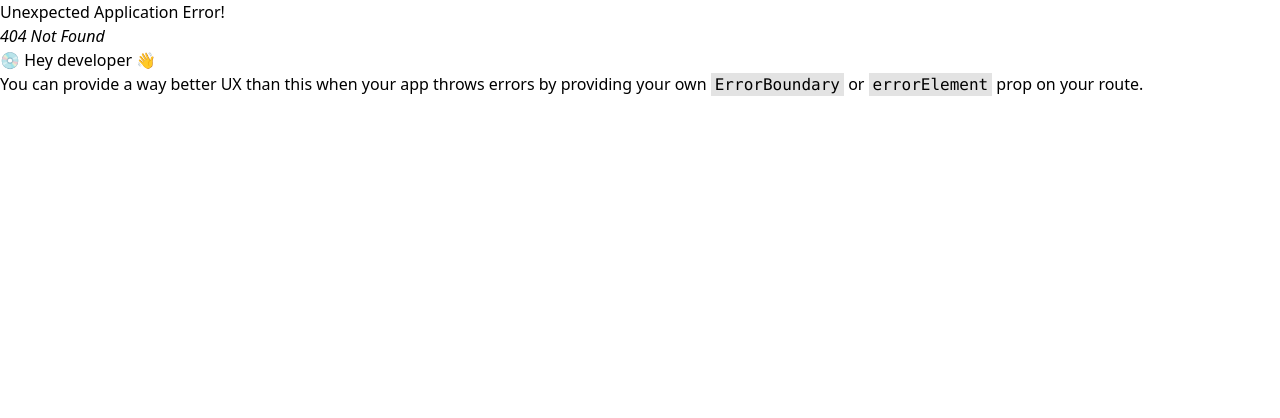
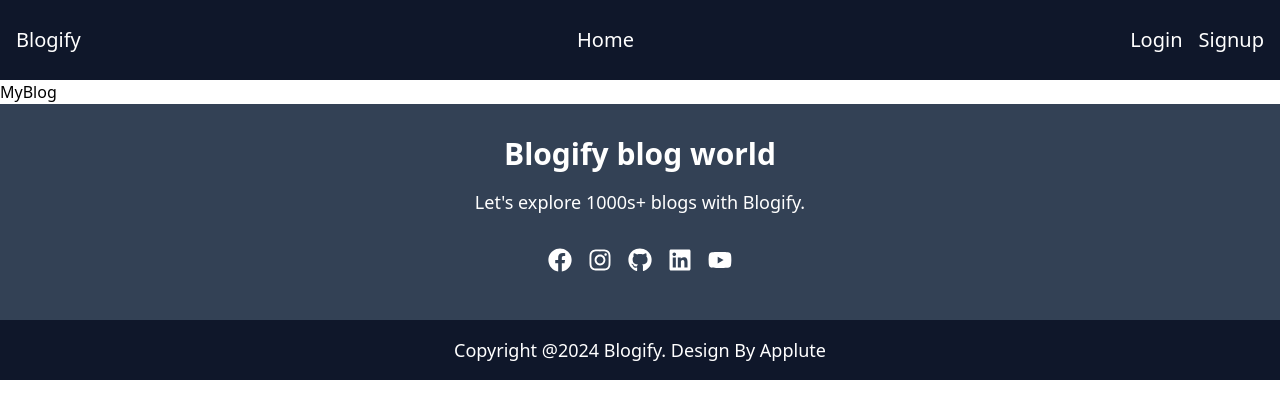
Before and after one commit to Chandan784/MERN-BLOG-APP, a React (Vite) app in the folder Blogify/: page /my-blog in a window 1280 px wide. Before the commit this address had no page. Shown: the top 418 px of the page. Built offline with nearby package versions, Linux system fonts and the light colour scheme; no server answers.

Commit message:
hover added and MyBlog added and changed in index.js file

```diff
--- /dev/null
+++ b/Blogify/src/Component/Blogs/MyBlog.jsx
@@ -0,0 +1,9 @@
+import React from 'react'
+
+function MyBlog() {
+  return (
+    <div>MyBlog</div>
+  )
+}
+
+export default MyBlog
--- a/Blogify/src/Component/Header/Header.jsx
+++ b/Blogify/src/Component/Header/Header.jsx
@@ -18,31 +18,38 @@ function Header() {
   return (
     <>
       <div className="navbar relative lg:h-20 bg-slate-900 text-white flex gap-5 justify-between
-      flex-col lg:flex-row  lg:items-center text-xl font-medium p-4  ">
-        <div className="left">
+      flex-col lg:flex-row  lg:items-center text-xl font-medium p-4 ">
+        <div className="left hover:text-green-700">
           <h1>Blogify</h1>
         </div>
 
         <div
           className={`medium ${display}  flex flex-col  text-center lg:flex-row gap-4 lg:flex
-    lg:gap-2  font-medium lg:block`}
+    lg:gap-2  font-medium lg:block `}
         >
-          <Link to="/">Home</Link>
+          <Link to="/" className="hover:text-green-700">Home</Link>
           {/* <Link to="/about">About</Link>
           <Link to="/contact">Contact</Link> */}
-          {authData.isLogin ? <Link to="/create-blog">CreateBlog</Link> : null}
+          {authData.isLogin ? (
+            <>
+
+            <Link to="/create-blog" className="hover:text-green-700">CreateBlog</Link>
+            <Link to="/my-blog" className="hover:text-green-700">MyBlog</Link>
+            </>)
+            : null}
+
         </div>
 
         <div
           className={`medium ${display}  flex flex-col  text-center lg:flex-row gap-4 lg:flex
-      lg:gap-4  font-medium lg:block `}
+      lg:gap-4  font-medium lg:block  `}
         >
           {authData.isLogin ? (
-            <Link onClick={handelLogoutBtn}>Logout</Link>
+            <Link onClick={handelLogoutBtn} className="hover:text-green-700">Logout</Link>
           ) : (
             <>
-              <Link to="/login">Login</Link>
-              <Link to="/signup">Signup</Link>
+              <Link to="/login" className=" hover:text-green-700">Login</Link>
+              <Link to="/signup" className="hover:text-green-700">Signup</Link>
             </>
           )}
         </div>
--- a/Blogify/src/main.jsx
+++ b/Blogify/src/main.jsx
@@ -11,7 +11,7 @@ import Login from "./Component/Auth/Login.jsx";
 import Signup from "./Component/Auth/Signup.jsx";
 import CreateBlog from "./Component/Blogs/CreateBlog.jsx";
 import BlogDetails from "./Component/Blogs/BlogDetails.jsx";
-
+import MyBlog from "./Component/Blogs/MyBlog.jsx";
 let routes = createBrowserRouter([
   {
     path: "/",
@@ -46,6 +46,10 @@ let routes = createBrowserRouter([
         path: "/blog-details",
         element: <BlogDetails />,
       },
+      {
+        path: "/my-blog",
+        element: <MyBlog />,
+      },
     ],
   },
 ]);
```
Also changed, not shown: 6 other files (tests, documents, lock files or other folders).
